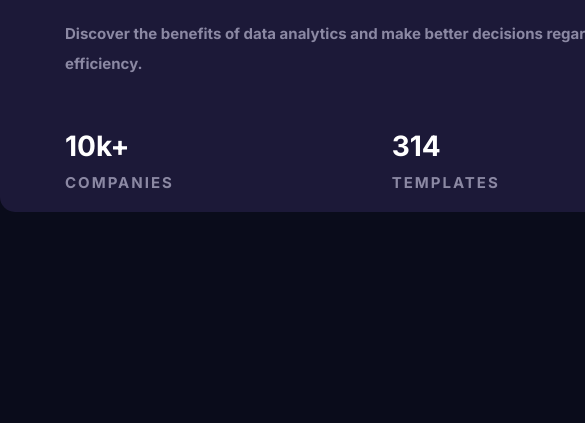
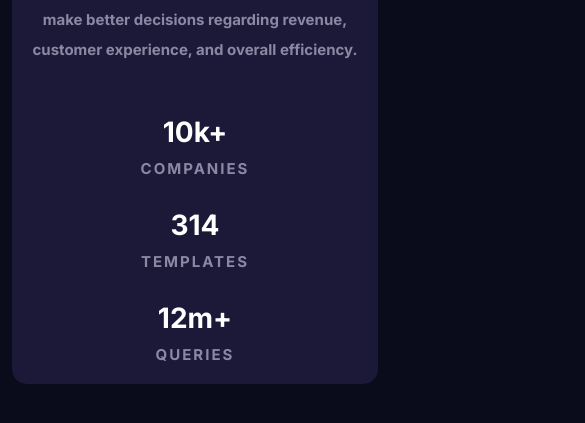
Before and after one commit to YuriyTikhonoff/frontend-mentor-resposive-stats-card, a plain HTML site: page index.html in a window 390 px wide. Shown: the part 629-1052 px from the top of the page, 585 px wide, since content can reach past the window. Before the commit the page ends 844 px from the top, so only its background shows below. Drawn offline with Linux system fonts and the light colour scheme.

Commit message:
Add newest updates

```diff
--- a/styles.css
+++ b/styles.css
@@ -14,7 +14,7 @@ body {
 
 .card{
     margin-top: 175px;
-    width: 1110px;
+    max-width: 1110px;
     /* height: 450px; */
     background-color: #1C1938;
     margin: 0 auto;
@@ -105,13 +105,27 @@ body {
 }
 
 @media only screen and (max-width: 1000px) {
+    body {
+        padding: 10% 3%;
+    }
     .card {
         display: flex;
         flex-direction: column-reverse;
+        width: 100%;
+
         /* background-color: yellow; */
     }
     .card-body{
         width: 100%;
+        display: flex;
+        flex-direction: column;
+        align-items: center;
+        padding: 20px;
+        text-align: center;
+    }
+
+    .card-body__desc {
+        padding: 0;
     }
 
 
@@ -123,4 +137,9 @@ body {
        width: 100vw;
     }
 
+    .card-body__numbers {
+        flex-direction: column;
+        gap: 30px;
+    }
+
 }
```
